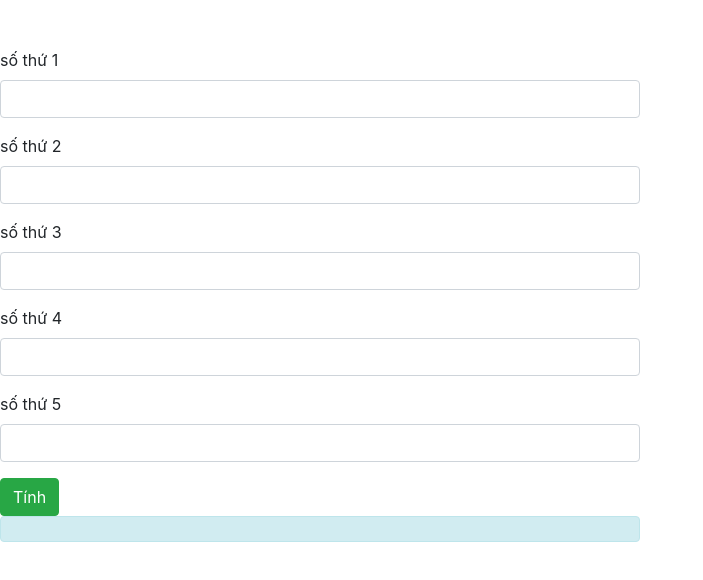
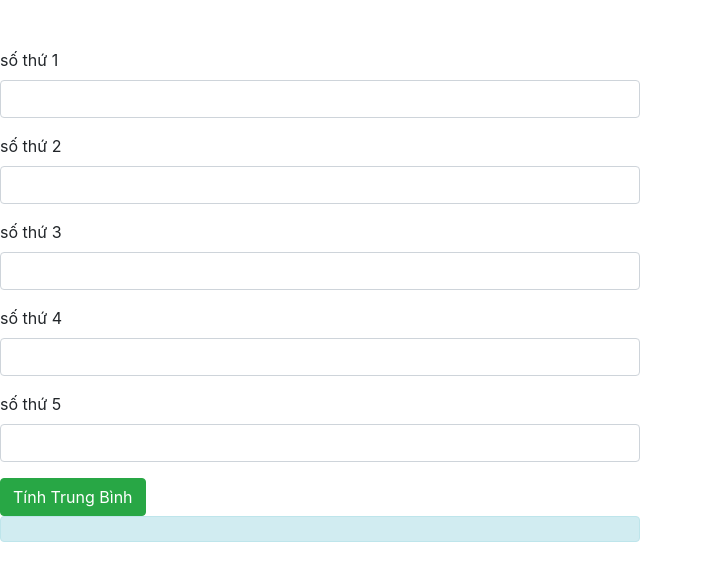
Before and after one commit to longpham47/baitapJSUI, a plain HTML site: page bai2/index.html in a window 1280 px wide. Shown: the whole page, without its empty margins (0-703 px from the left). Drawn offline with nearby package versions, Linux system fonts and the light colour scheme.

Commit message:
baitap2jsUI

```diff
--- a/bai2/index.html
+++ b/bai2/index.html
@@ -39,7 +39,7 @@
           </div>
 
 
-          <button type="button" id="btnTinh" class="btn btn-success">Tính</button>
+          <button type="button" id="btnTinh" class="btn btn-success">Tính Trung Bình</button>
         </form>
         <p class="alert alert-info" id="txtResult"></p>
       </div>
--- a/bai5/js/bai5.js
+++ b/bai5/js/bai5.js
@@ -4,7 +4,7 @@
  *
  *  ?khối 1 input
  *
- * number
+ * soTuNhien
  *
  *
  *
@@ -15,6 +15,7 @@
  * lâp công thưc
  * =>  soHangChuc = Math.floor(number/10);
  * =>  soHangDV = (number%10);
+ * tong = ( Math.floor(number/10)+ (number%10))
  *
  *
  * ?khối 3 output
```
Also changed, not shown: bai1/index.html (+1 -1 lines), bai3/index.html (+1 -1 lines), bai5/index.html (+1 -1 lines).
